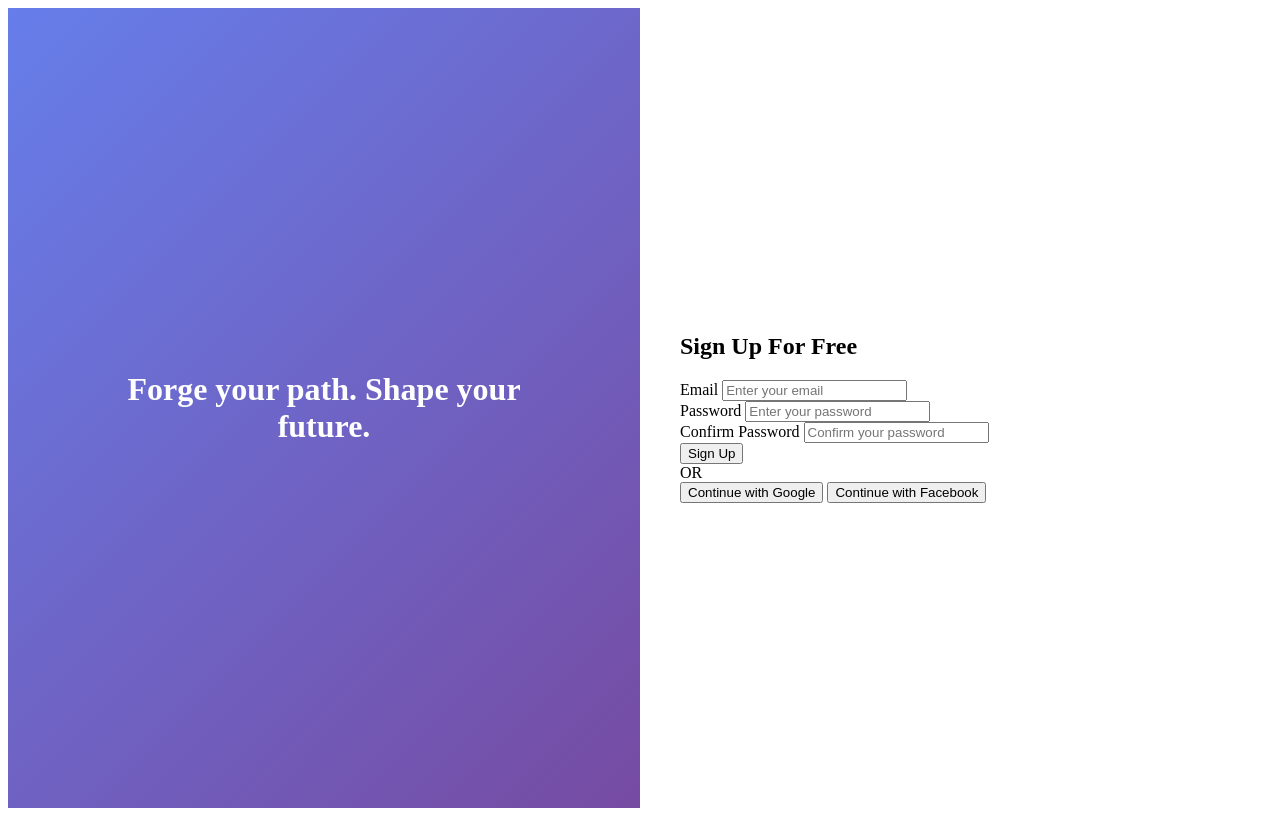
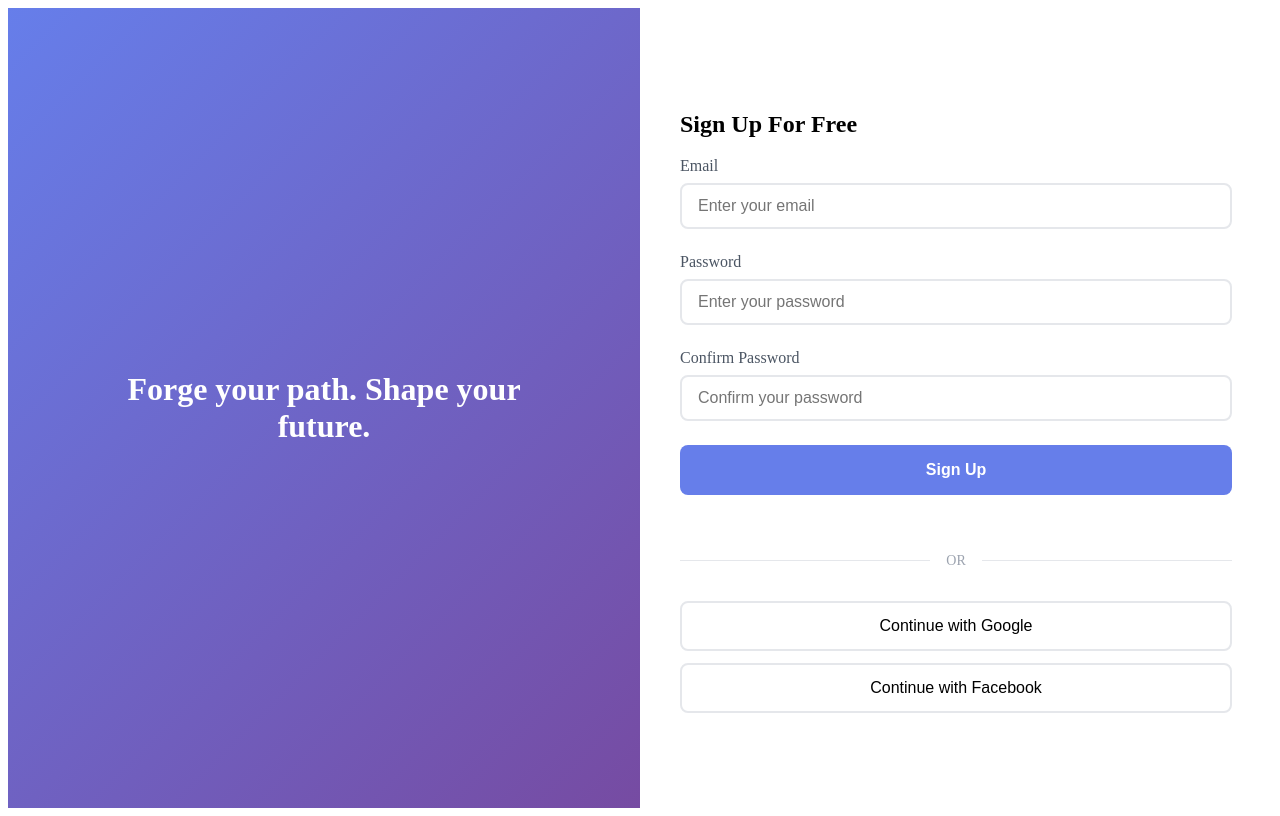
Before and after one commit to drewwwtech/GoalForge, a plain HTML site: page index.html in a window 1280 px wide. Drawn offline with Linux system fonts and the light colour scheme.

Commit message:
Login form done, including the hovers, or animations

```diff
--- a/css/style.css
+++ b/css/style.css
@@ -43,3 +43,128 @@
     width:100%;
     max-width:600px;
 }
+
+.login-form-container{
+    width: 100%;
+    max-width: 600px;
+}
+
+.form-title{
+    font-size: 32px;
+    color: #1f2937;
+    text-align: center;
+    margin-bottom: 40px;
+    font-weight: bold;
+}
+
+.input-group{
+    margin-bottom: 24px;
+}
+
+.input-group label{
+    display: block;
+    font-size: 16px;
+    color: #4b5563;
+    margin-bottom: 8px;
+    font-weight: 500;
+}
+
+.input-group input{
+    width: 100%;
+    height: 46px;
+    padding: 0 16px;
+    border: 2px solid #e5e7eb;
+    border-radius: 8px;
+    font-size: 16px;
+    transition: all 0.3s ease;
+    box-sizing: border-box;
+}
+
+.input-group input:focus{
+    border-color: #667eea;
+    outline: none;
+    box-shadow: 0 0 0 3px rgba(102, 126, 234, 0.3);
+    transform: translateY(-2px);
+}
+
+.input-group input:hover{
+    border-color: #9ca3af;
+}
+
+.submit-button{
+    width: 100%;
+    height: 50px;
+    background: #667eea;
+    color: white;
+    border: none;
+    border-radius: 8px;
+    font-size: 16px;
+    font-weight: 600;
+    margin-bottom: 24px;
+    transition: all 0.3s ease;
+    cursor: pointer;
+    box-sizing: border-box;
+}
+
+.submit-button:hover{
+    background: #764ba2;
+    transform: translateY(-2px);
+    box-shadow: 0 4px 12px rgba(102, 126, 234, 0.3);
+}
+
+.submit-button:active{
+    transform: translateY(0);
+    box-shadow: 0 2px 6px rgba(102, 126, 234, 0.3);
+}
+
+.divider {
+    text-align: center;
+    margin: 32px 0;
+    position: relative;
+}
+
+.divider::before{
+    content: "";
+    position: absolute;
+    top: 50%;
+    left: 0;
+    right: 0;
+    height: 1px;
+    background:#e5e7eb;
+    z-index: 1;
+}
+
+.divider span{
+    background: white;
+    padding: 0 16px;
+    color: #9ca3af;
+    font-size: 14px;
+    position: relative;
+    z-index: 2;
+}
+
+.social-login button {
+    width: 100%;
+    height: 50px;
+    border: 2px solid #e5e7eb;
+    background: white;
+    border-radius: 8px;
+    font-size: 16px;
+    margin-bottom: 12px;
+    transition: all 0.3s ease;
+    cursor: pointer;
+    font-weight: 500;
+    box-sizing: border-box;
+}
+
+.social-login button:hover{
+    border-color: #667eea;
+    background: #f8fafc;
+    transform: translateY(-2px);
+    box-shadow: 0 4px 12px rgba(0, 0, 0, 0.1);
+}
+
+.social-login button:active{
+    transform: translateY(0);
+    box-shadow: 0 2px 6px rgba(0, 0, 0, 0.1);
+}
```
